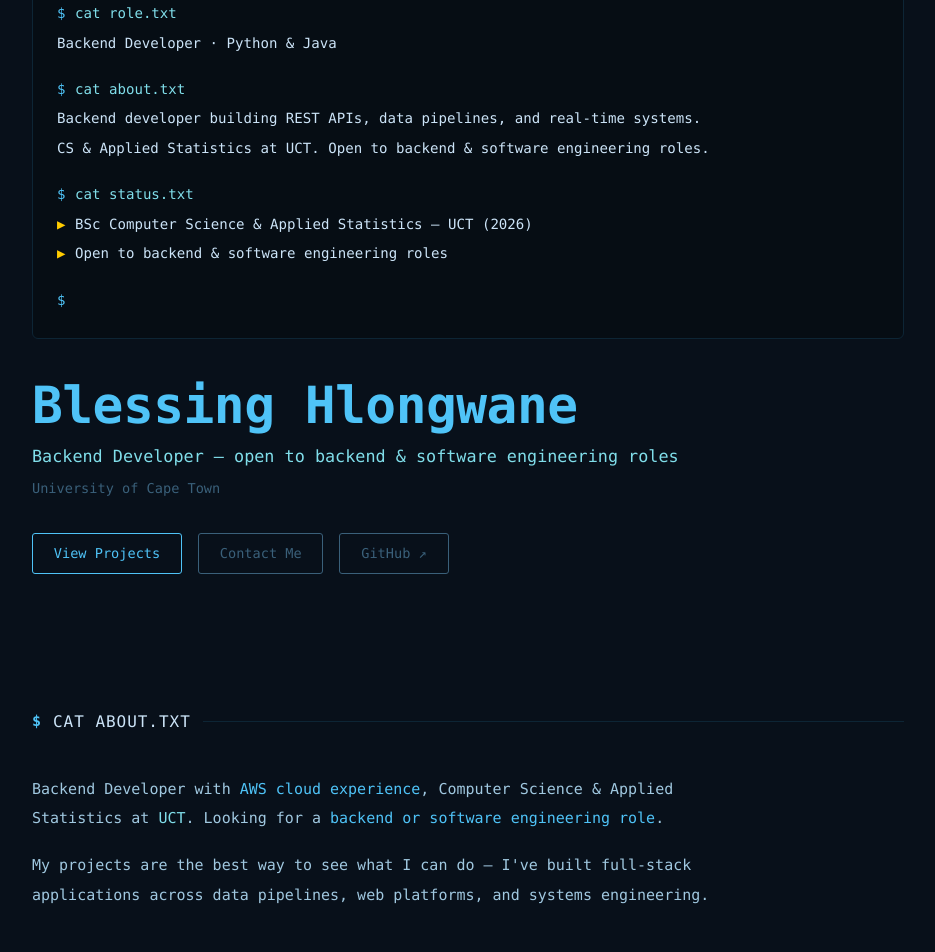
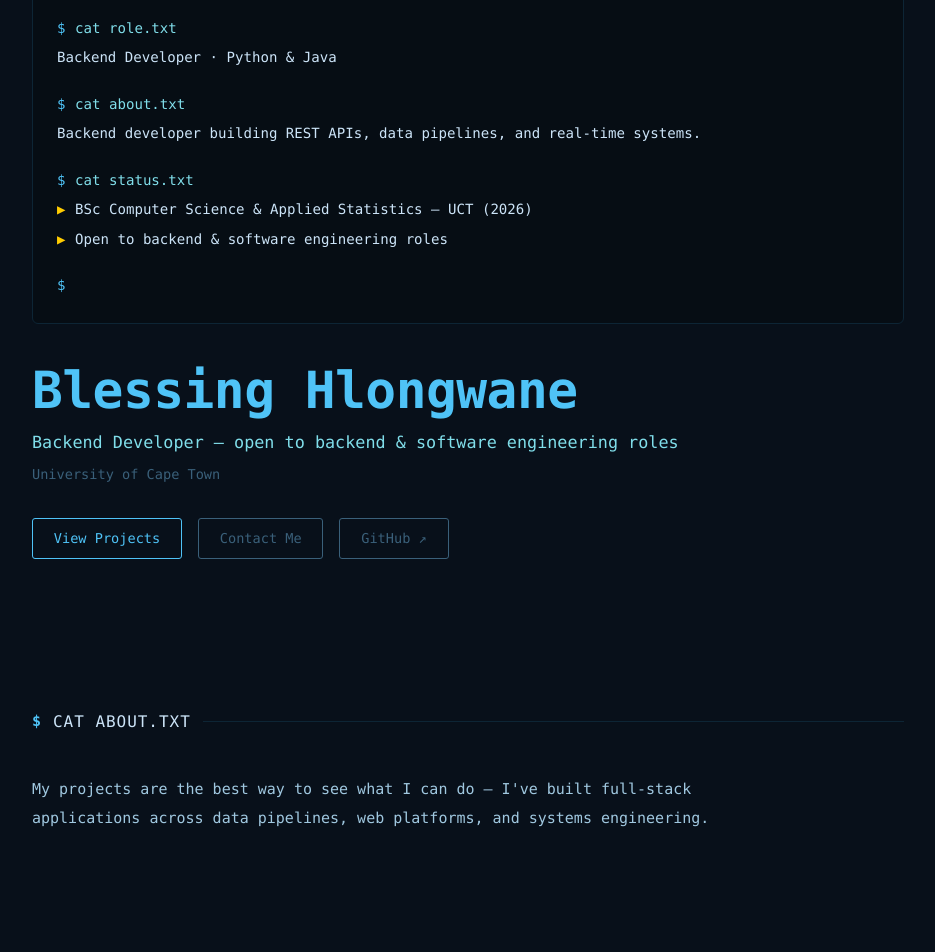
Before and after one commit to BlesstheGM/portfolio, a Next.js app: page / in a window 1280 px wide. Shown: the part 180-1132 px from the top of the page, without its empty margins (172-1107 px from the left). Built offline with nearby package versions, Linux system fonts and the light colour scheme.

Commit message:
Remove about paragraph, UCT line in hero, extra UCT bullet

```diff
--- a/components/About.tsx
+++ b/components/About.tsx
@@ -9,12 +9,6 @@ export default function About() {
 
       <div className="about-text">
         <p>
-          Backend Developer with <span className="hl">AWS cloud experience</span>,
-          Computer Science &amp; Applied Statistics at{' '}
-          <span className="hl-accent">UCT</span>. Looking for a{' '}
-          <span className="hl">backend or software engineering role</span>.
-        </p>
-        <p>
           My projects are the best way to see what I can do — I&apos;ve built full-stack
           applications across data pipelines, web platforms, and systems engineering.
         </p>
--- a/components/Experience.tsx
+++ b/components/Experience.tsx
@@ -18,7 +18,6 @@ const experience = [
     period: '2024 – 2025',
     bullets: [
       'Evaluated student assignments and provided constructive, detailed written feedback',
-      'Supported students in understanding core CS concepts including algorithms and data structures',
     ],
   },
 ];
--- a/components/Hero.tsx
+++ b/components/Hero.tsx
@@ -32,9 +32,6 @@ export default function Hero() {
             </div>
             <div className="t-line">
               <span className="t-out">Backend developer building REST APIs, data pipelines, and real-time systems.</span>
-            </div>
-            <div className="t-line">
-              <span className="t-out">CS &amp; Applied Statistics at UCT. Open to backend &amp; software engineering roles.</span>
             </div>
             <div className="t-line t-blank" />
             <div className="t-line">
```
